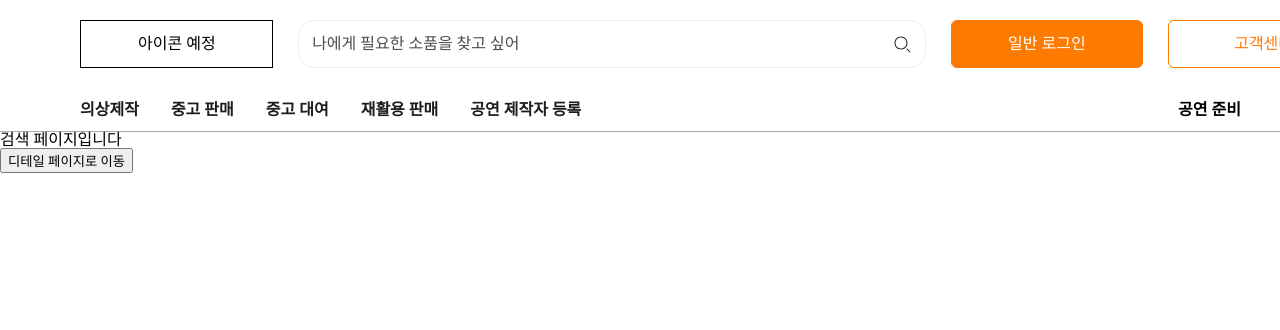
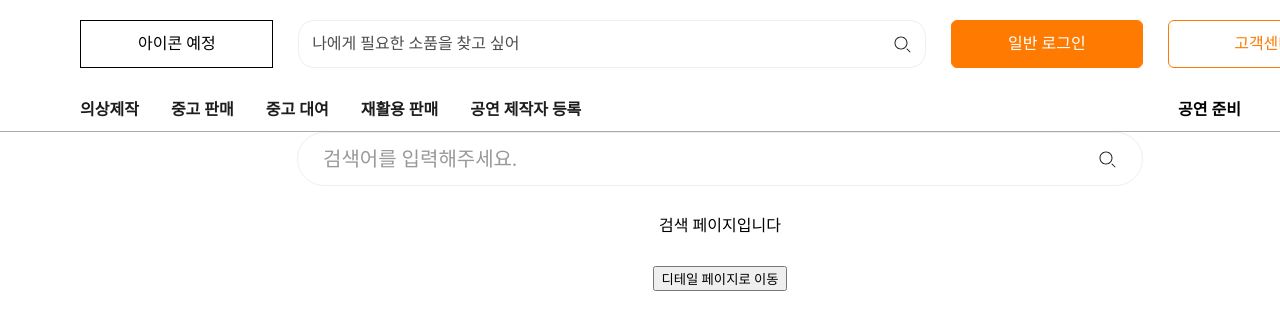
Before and after one commit to Stagecontainer/Client, a React (Vite) app: page /company/search in a window 1280 px wide. Shown: the top 330 px of the page. Built offline with nearby package versions, Linux system fonts and the light colour scheme; a web font is replaced by a local one.

Commit message:
feat-search : search 컴포넌트 추가

```diff
--- /dev/null
+++ b/src/components/search/SearchBox.jsx
@@ -0,0 +1,19 @@
+import Search from "../layout/header/Search";
+
+const SearchBox = () => {
+  return (
+    <div>
+      <Search
+        width="846"
+        height="54"
+        text="검색어를 입력해주세요."
+        textSize={20}
+        radius="200"
+        pad={24}
+        textColor="#999999"
+      />
+    </div>
+  );
+};
+
+export default SearchBox;
--- a/src/pages/company/SearchItemPage.jsx
+++ b/src/pages/company/SearchItemPage.jsx
@@ -1,14 +1,19 @@
 import { Link } from "react-router-dom";
+import SearchBox from "../../components/search/SearchBox";
+import Container from "../../styles/pages/SearchItemPage";
 
 const SearchItemPage = () => {
   const id = 99;
   return (
-    <>
-      <h1>검색 페이지입니다</h1>
-      <Link to={`/company/${id}`}>
-        <button>디테일 페이지로 이동</button>
-      </Link>
-    </>
+    <Container>
+      <div className="wrap">
+        <SearchBox />
+        <h1>검색 페이지입니다</h1>
+        <Link to={`/company/${id}`}>
+          <button>디테일 페이지로 이동</button>
+        </Link>
+      </div>
+    </Container>
   );
 };
 
--- /dev/null
+++ b/src/styles/pages/SearchItemPage.js
@@ -0,0 +1,17 @@
+import styled from "styled-components";
+
+const Container = styled.div`
+  display: flex;
+  justify-content: center;
+
+  & > .wrap {
+    width: 1060px;
+
+    display: flex;
+    flex-direction: column;
+    gap: 32px;
+    align-items: center;
+  }
+`;
+
+export default Container;
```
Also changed, not shown: src/components/Accordion.jsx (added, +16 -0 lines), src/styles/components/Accordion.js (added, +13 -0 lines).
